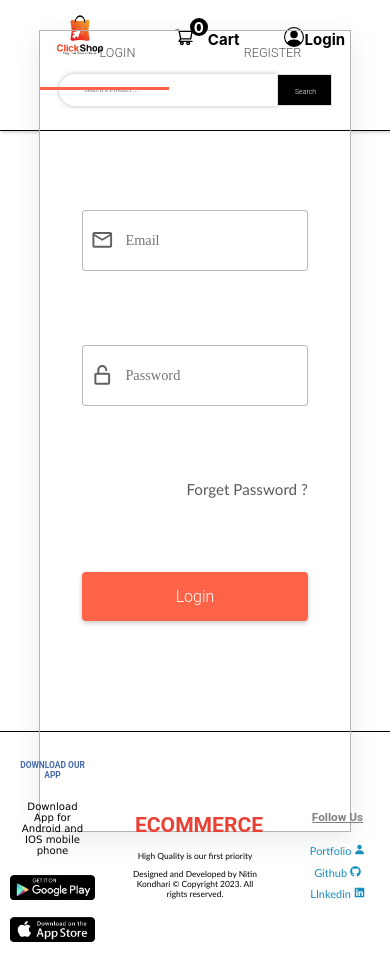
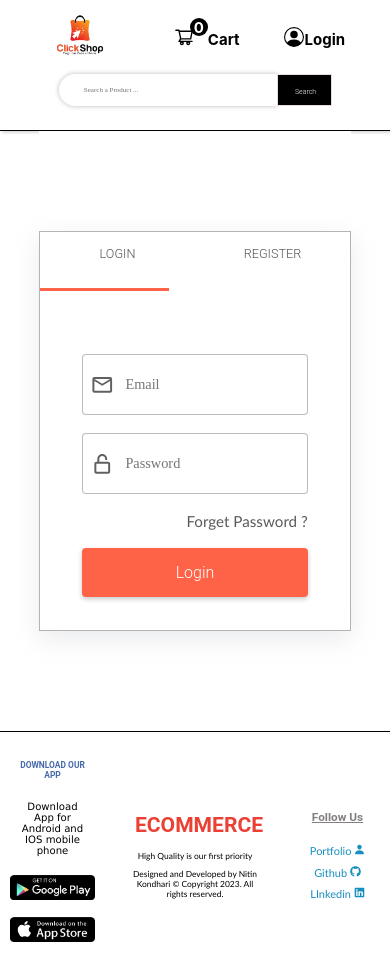
Before and after one commit to nitinkondhari03/E-COMMERCE, a React (Create React App) app in the folder frontend/: page /login in a window 390 px wide. Built offline with nearby package versions, Linux system fonts and the light colour scheme; no server answers.

Commit message:
add this files

```diff
--- a/frontend/src/component/User/LoginSignUp.css
+++ b/frontend/src/component/User/LoginSignUp.css
@@ -8,9 +8,8 @@
 }
 
 .LoginSignUpBox {
-
   width: 30vw;
-  height: 80%;
+  height: 90%;
   box-sizing: border-box;
   overflow: hidden;
   border: 1px solid rgb(181, 180, 180);
@@ -165,8 +164,8 @@
     margin: auto;
   }
   .LoginSignUpBox {
-    width: 100vw;
-    height: 95vh;
+    width: 80vw;
+    height: 400px;
   }
   .login_signUp_toggle {
     height: 5vmax;
```
